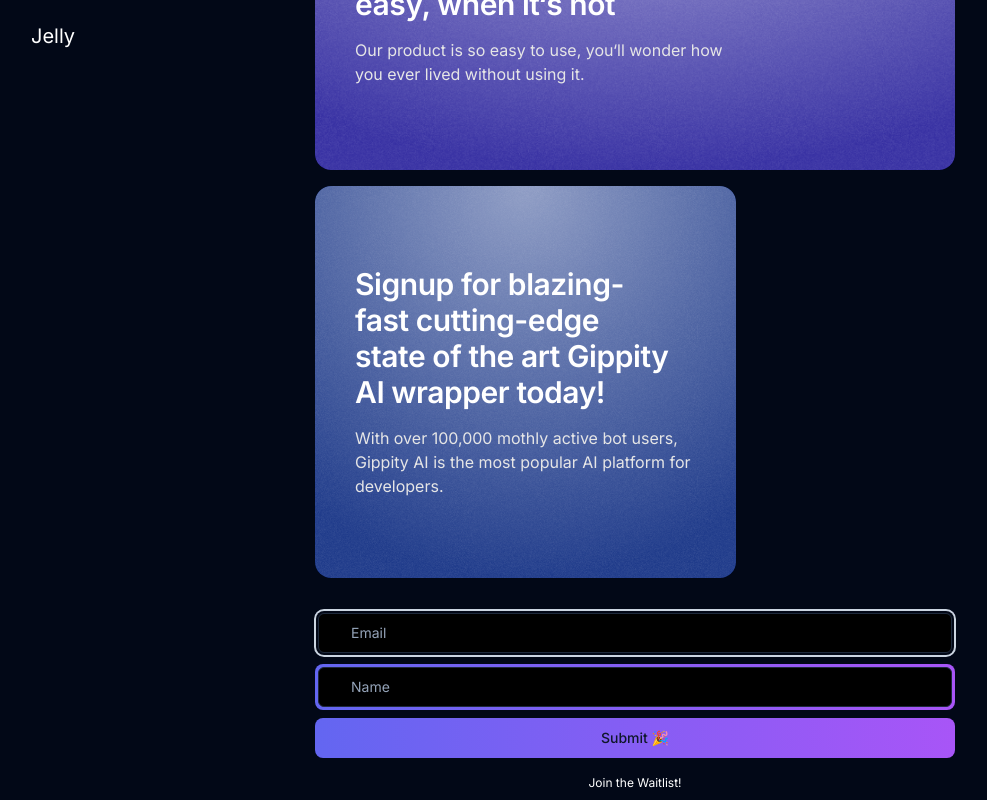
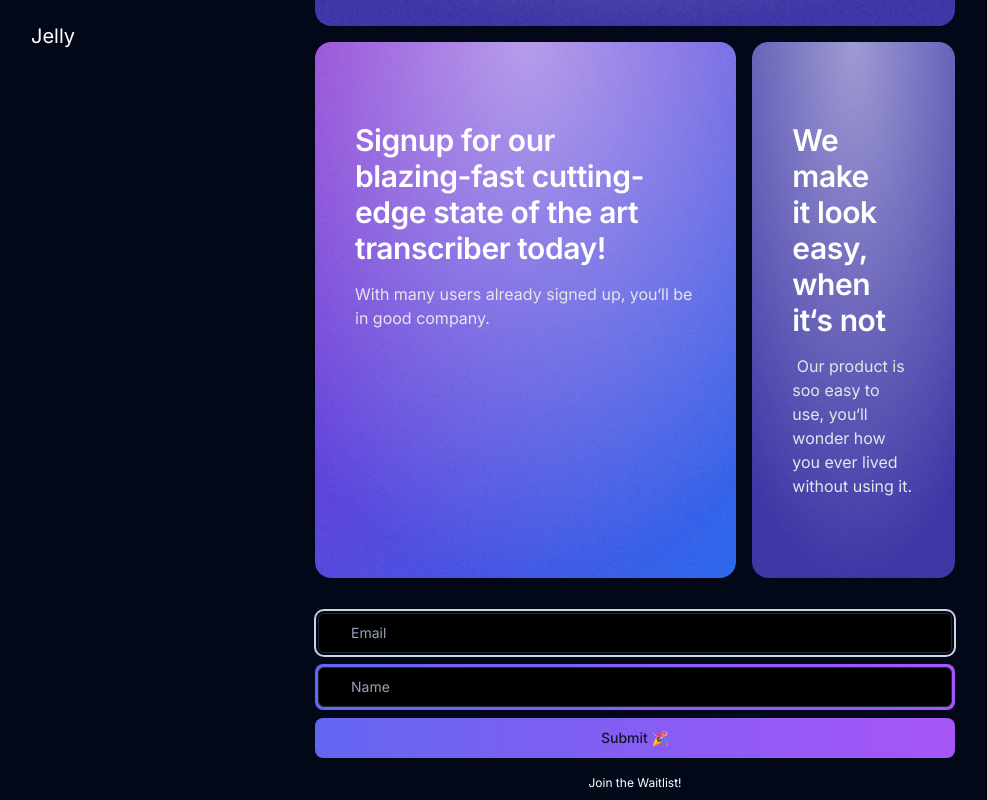
Before and after one commit to Team-S-I-R/jelly-hsproject, a Next.js app in the folder frontend/: page / in a window 1280 px wide. Shown: the whole page, without its empty margins (5-992 px from the left). Built offline with nearby package versions, Linux system fonts and the light colour scheme.

Commit message:
refactor: \testimonials, \wobble-grid

```diff
--- a/frontend/components/testimonials.tsx
+++ b/frontend/components/testimonials.tsx
@@ -11,7 +11,7 @@ export const Highlight = ({
 	return (
 		<span
 			className={cn(
-				"bg-cyan-600/20 p-1 py-0.5 font-bold text-cyan-600 dark:bg-cyan-600/20 dark:text-purple-600",
+				"p-1 py-0.5 font-bold dark:text-purple-600",
 				className
 			)}
 		>
@@ -33,16 +33,15 @@ export const TestimonialCard = ({
 	name,
 	role,
 	className,
-	...props // Capture the rest of the props
+	 // Capture the rest of the props
 	}: TestimonialCardProps) => (
 		<div
 			className={cn(
 				"flex w-72 shrink-0 cursor-pointer snap-center snap-always flex-col justify-between rounded-xl p-4 shadow-xl shadow-black/[0.1] lg:min-w-96",
-			" border border-neutral-200 bg-white",
-			"dark:bg-black dark:[border:1px_solid_rgba(255,255,255,.1)] dark:[box-shadow:0_-20px_80px_-20px_#ffffff1f_inset]",
+				" border border-neutral-200 bg-white/[0.8]",
+				"dark:bg-transparent dark:[border:1px_solid_rgba(255,255,255,.1)] dark:[box-shadow:0_-20px_80px_-20px_#ffffff1f_inset]",
 				className
 			)}
-		{...props} // Spread the rest of the props here
 		>
 		<div className="select-none font-normal text-neutral-700 dark:text-neutral-400">
 			{description}
--- a/frontend/components/wobble-grid.tsx
+++ b/frontend/components/wobble-grid.tsx
@@ -1,5 +1,5 @@
 "use client";
-import Image from "next/image";
+
 import React from "react";
 import { WobbleCard } from "@/components/wobble-card";
 
@@ -8,7 +8,7 @@ export function WobbleCardGrid() {
     return (
         <div className="grid grid-cols-1 lg:grid-cols-3 gap-4 max-w-7xl mx-auto w-full">
             <WobbleCard
-				containerClassName="col-span-1 lg:col-span-2 h-full bg-purple-900 min-h-[500px] lg:min-h-[300px]"
+                containerClassName="col-span-1 lg:col-span-2 h-full bg-gradient-to-br from-purple-700 to-blue-600 min-h-[500px] lg:min-h-[300px]"
                 className="h-full"
             >
                 <div className="max-w-xs">
@@ -30,27 +30,35 @@ export function WobbleCardGrid() {
 ️                   Check out our latest work through a gallery of transcribed videos.
                 </p>
             </WobbleCard>
-			<WobbleCard containerClassName="col-span-1 lg:col-span-3 ... min-h-[500px] lg:min-h-[600px] xl:min-h-[300px]">
+            <WobbleCard containerClassName="col-span-1 lg:col-span-3  min-h-[500px] lg:min-h-[600px] xl:min-h-[300px]">
                 <div className="max-w-sm">
                     <h2 className="max-w-sm md:max-w-lg text-left text-balance text-base md:text-xl lg:text-3xl font-semibold tracking-[-0.015em] text-white">
+                        User-friendly interface, future-friendly features
+                    </h2>
+                    <p className="mt-4 max-w-[26rem] text-left text-base/6 text-neutral-200">
+                        Our interface is designed to be user-friendly, compact with features
+                        that will make your life easier, and your videos more accessible.
+                    </p>
+                </div>
+            </WobbleCard>
+            <WobbleCard containerClassName="col-span-1 lg:col-span-2 bg-gradient-to-br from-purple-700 to-blue-600 min-h-[500px] lg:min-h-[600px] xl:min-h-[300px]">
+                <div className="max-w-sm">
+                    <h2 className="max-w-sm md:max-w-lg  text-left text-balance text-base md:text-xl lg:text-3xl font-semibold tracking-[-0.015em] text-white">
+                        Signup for our blazing-fast cutting-edge state of
+                        the art transcriber today!
+                    </h2>
+                    <p className="mt-4 max-w-[26rem] text-left  text-base/6 text-neutral-200">
+                        With many users already signed up, you&lsquo;ll be in good company.
+                    </p>
+                </div>
+            </WobbleCard>
+            <WobbleCard containerClassName="col-span-1 min-h-[300px]">
+                <h2 className="max-w-80 text-left text-balance text-base md:text-xl lg:text-3xl font-semibold tracking-[-0.015em] text-white">
                     We make it look easy, when it&lsquo;s not
                 </h2>
                 <p className="mt-4 max-w-[26rem] text-left text-base/6 text-neutral-200">
-						Our product is so easy to use, you&lsquo;ll wonder how you ever lived without using it.
+️                   Our product is soo easy to use, you&lsquo;ll wonder how you ever lived without using it.
                 </p>
-				</div>
-			</WobbleCard>
-            <WobbleCard containerClassName="col-span-1 lg:col-span-2 bg-blue-900 min-h-[500px] lg:min-h-[600px] xl:min-h-[300px]">
-				<div className="max-w-sm">
-					<h2 className="max-w-sm md:max-w-lg  text-left text-balance text-base md:text-xl lg:text-3xl font-semibold tracking-[-0.015em] text-white">
-						Signup for blazing-fast cutting-edge state of the art Gippity AI
-						wrapper today!
-					</h2>
-					<p className="mt-4 max-w-[26rem] text-left  text-base/6 text-neutral-200">
-						With over 100,000 mothly active bot users, Gippity AI is the most
-						popular AI platform for developers.
-					</p>
-				</div>
             </WobbleCard>
         </div>
     );
--- a/frontend/package.json
+++ b/frontend/package.json
@@ -1,6 +1,6 @@
 {
-  "name": "jelly-headstarter-hackathon",
-  "version": "0.1.0",
+  "name": "jelly-up-hs-hackathon",
+  "version": "1.0.0",
   "private": true,
   "scripts": {
     "dev": "next dev",
```
Lines whose indentation alone changed are shown as unchanged.
